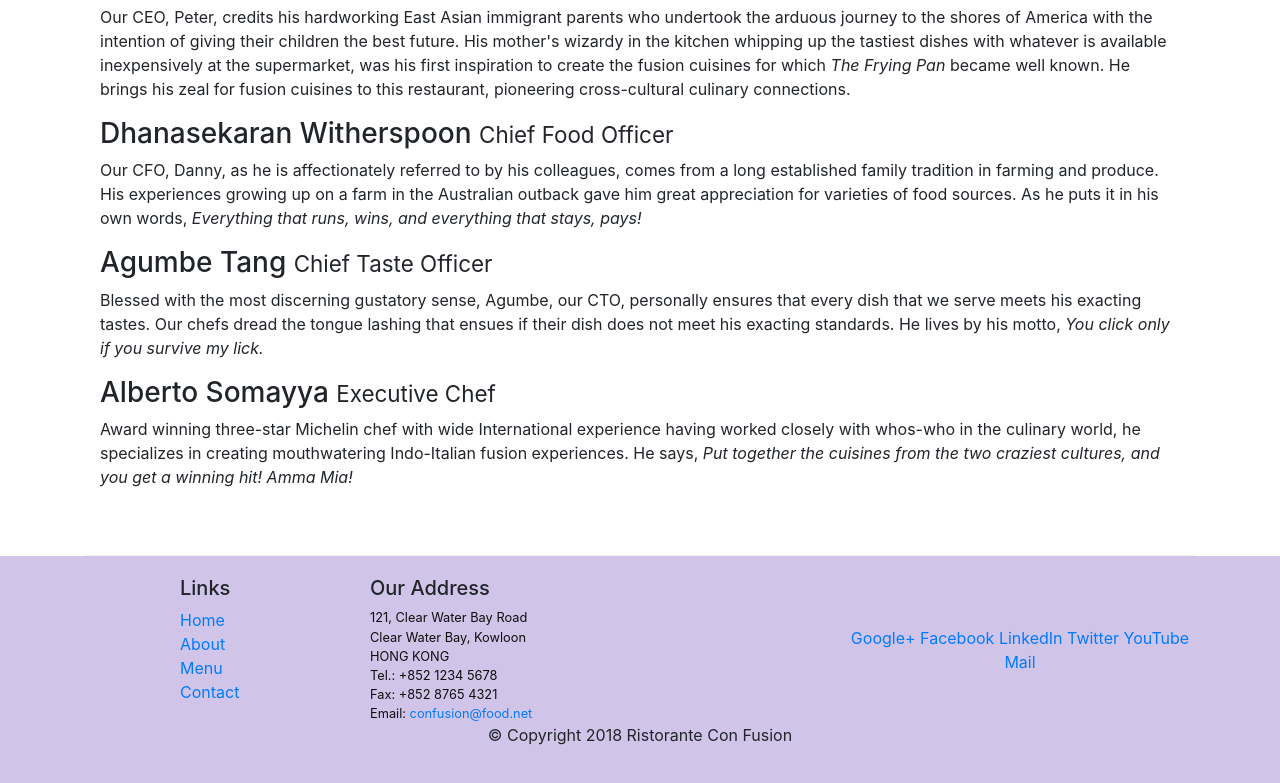
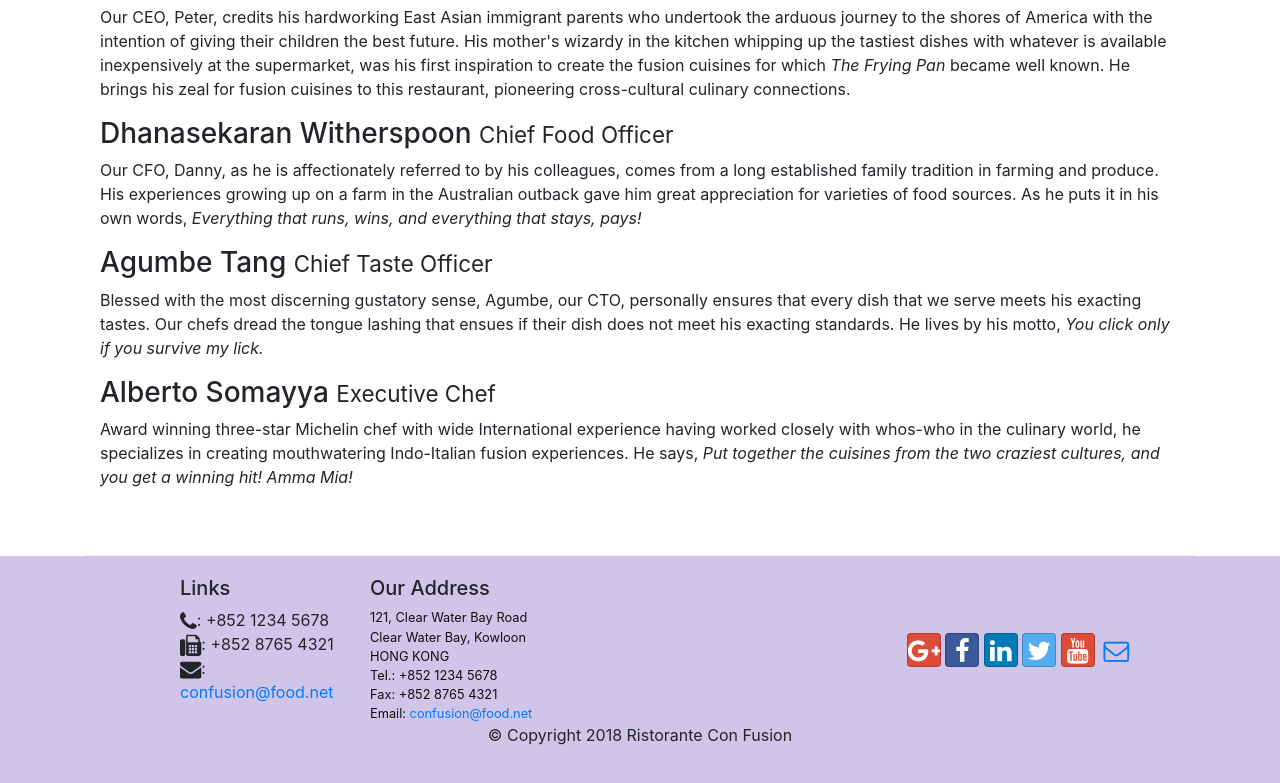
Before and after one commit to Sourav48/testRepository, a website: page aboutus.html in a window 1280 px wide. Shown: the part 998-1781 px from the top of the page. Drawn offline with nearby package versions, Linux system fonts and the light colour scheme.

Commit message:
Icon Fonts

```diff
--- a/aboutus.html
+++ b/aboutus.html
@@ -12,6 +12,8 @@
     <!-- Bootstrap CSS -->
     <link rel="stylesheet" href="node_modules/bootstrap/dist/css/bootstrap.min.css">
     <link href="css/styles.css" rel="stylesheet">
+    <link rel="stylesheet" href="node_modules/font-awesome/css/font-awesome.min.css">
+    <link rel="stylesheet" href="node_modules/bootstrap-social/bootstrap-social.css">
 
 </head>
 
@@ -21,10 +23,10 @@
            <a class="navbar-brand" href="./index.html">Ristorante Con Fusion</a>
                 <div class="collapse navbar-collapse" id="Navbar">
                     <ul class="navbar-nav mr-auto">
-                        <li class="nav-item "><a class="nav-link" href="./index.html">Home</a></li>
-                        <li class="nav-item active"><a class="nav-link" href="./aboutus.html">About</a></li>
-                        <li class="nav-item"><a class="nav-link" href="#">Menu</a></li>
-                        <li class="nav-item"><a class="nav-link" href="#">Contact</a></li>
+                        <li class="nav-item "><a class="nav-link" href="./index.html"><span class="fa fa-home fa-lg"></span> Home</a></li>
+                        <li class="nav-item active"><a class="nav-link" href="./aboutus.html"><span class="fa fa-info fa-lg"></span> About</a></li>
+                        <li class="nav-item"><a class="nav-link" href="#"><span class="fa fa-list fa-lg"></span> Menu</a></li>
+                        <li class="nav-item"><a class="nav-link" href="#"><span class="fa fa-address-card fa-lg"></span> Contact</a></li>
                     </ul>
                 </div>
         </div>
@@ -93,10 +95,10 @@
                 <div class="col-4 offset-1 col-sm-2">
                     <h5>Links</h5>
                     <ul class="list-unstyled">
-                        <li><a href="#">Home</a></li>
-                        <li><a href="#">About</a></li>
-                        <li><a href="#">Menu</a></li>
-                        <li><a href="#">Contact</a></li>
+                       	<i class="fa fa-phone fa-lg"></i>: +852 1234 5678<br>
+                      	<i class="fa fa-fax fa-lg"></i>: +852 8765 4321<br>
+                      	<i class="fa fa-envelope fa-lg"></i>:
+                      	<a href="mailto:confusion@food.net">confusion@food.net</a>
                     </ul>
                 </div>
                 <div class="col-7 col-sm-5">
@@ -111,13 +113,13 @@
 		           </address>
                 </div>
                 <div class="col-12 col-sm-4 align-self-center">
-                    <div class="text-center">
-                        <a href="http://google.com/+">Google+</a>
-                        <a href="http://www.facebook.com/profile.php?id=">Facebook</a>
-                        <a href="http://www.linkedin.com/in/">LinkedIn</a>
-                        <a href="http://twitter.com/">Twitter</a>
-                        <a href="http://youtube.com/">YouTube</a>
-                        <a href="mailto:">Mail</a>
+					<div class="text-center">
+                        <a class="btn btn-social-icon btn-google" href="http://google.com/+"><i class="fa fa-google-plus"></i></a>
+                        <a class="btn btn-social-icon btn-facebook" href="http://www.facebook.com/profile.php?id="><i class="fa fa-facebook"></i></a>
+                        <a class="btn btn-social-icon btn-linkedin" href="http://www.linkedin.com/in/"><i class="fa fa-linkedin"></i></a>
+                        <a class="btn btn-social-icon btn-twitter" href="http://twitter.com/"><i class="fa fa-twitter"></i></a>
+                        <a class="btn btn-social-icon btn-google" href="http://youtube.com/"><i class="fa fa-youtube"></i></a>
+                        <a class="btn btn-social-icon" href="mailto:"><i class="fa fa-envelope-o"></i></a>
                     </div>
                 </div>
            </div>
```
Also changed, not shown: index.html (+11 -10 lines).
